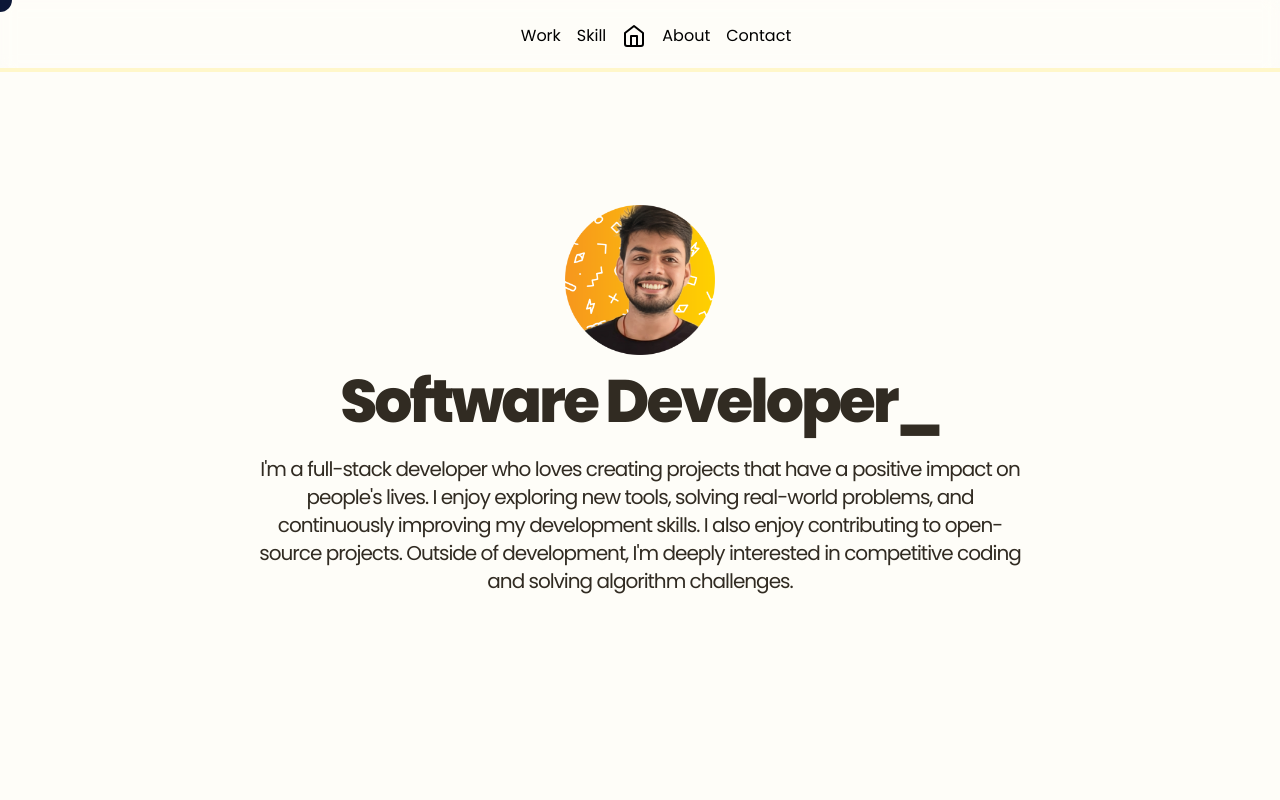
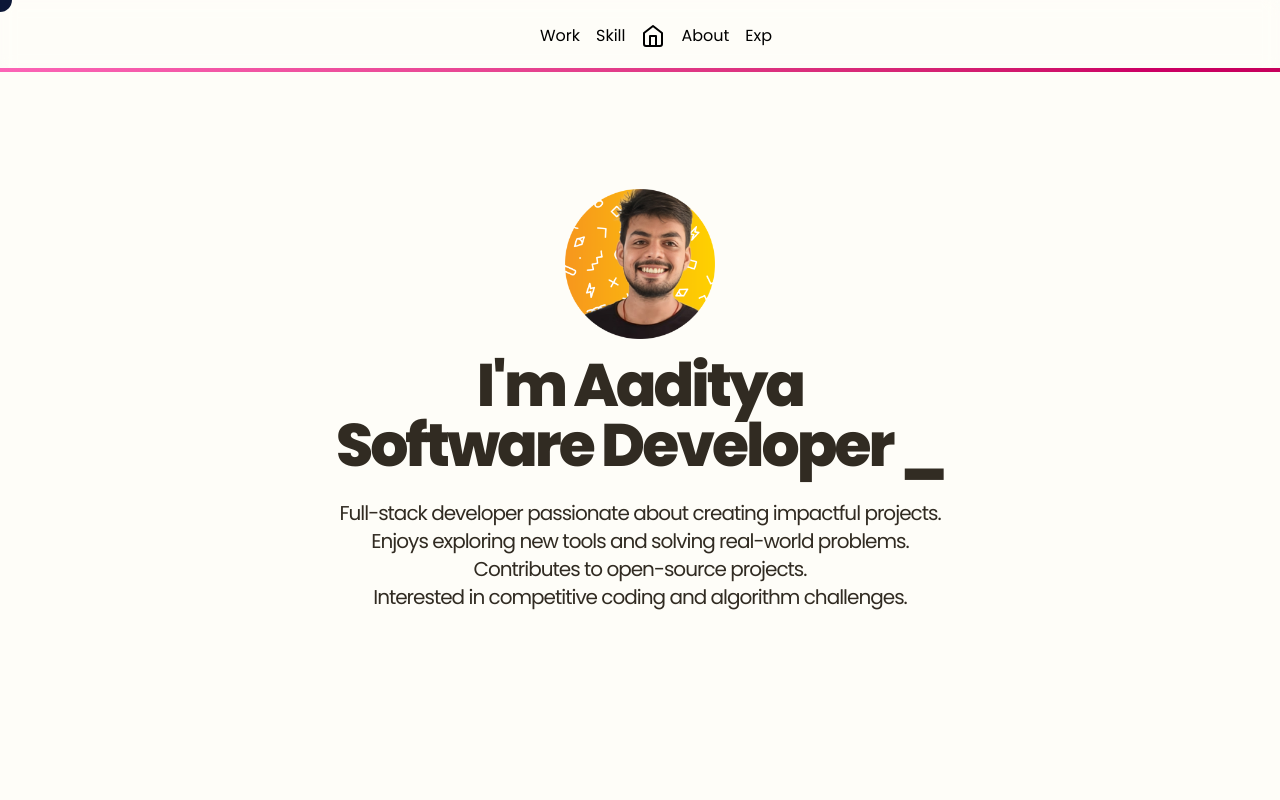
Before and after one commit to aaditya1404/personal-portfolio, a Next.js app: page / in a window 1280 px wide. Shown: the top 800 px of the page. Built offline with nearby package versions, Linux system fonts and the light colour scheme.

Commit message:
Created features

```diff
--- a/components/FollowPointer.jsx
+++ b/components/FollowPointer.jsx
@@ -107,6 +107,7 @@ export default function DynamicCursor() {
           borderRadius: 12, // keep slightly rounded
         }}
         transition={{ type: "spring", stiffness: 300, damping: 30 }}
+        // className="bg-[#f2e6c1]"
         className="bg-[#f2e6c1]"
       />
     </motion.div>
--- a/components/Main.jsx
+++ b/components/Main.jsx
@@ -3,19 +3,26 @@ import React from 'react'
 
 const Main = () => {
 
-  const about = "I'm a full-stack developer who loves creating projects that have a positive impact on people's lives. I enjoy exploring new tools, solving real-world problems, and continuously improving my development skills.  I also enjoy contributing to open-source projects. Outside of development, I'm deeply interested in competitive coding and solving algorithm challenges."
+  const name = "I'm Aaditya"
+  // const about = "I'm a full-stack developer who loves creating projects that have a positive impact on people's lives. I enjoy exploring new tools, solving real-world problems, and continuously improving my development skills.  I also enjoy contributing to open-source projects. Outside of development, I'm deeply interested in competitive coding and solving algorithm challenges."
+  const about = "Enjoys exploring new tools and solving real-world problems."
 
   return (
-    <div className='w-full min-h-screen flex items-center justify-center flex-col'>
+    <div className='w-full min-h-screen flex items-center justify-center flex-col' id='main'>
       {/* Photo */}
       <div className='mb-4'>
         <Image src={"/image/profile-pic.png"} height={"150"} width={"150"} alt='Home image' />
       </div>
       <div className='mb-6'>
-        <p className='text-3xl lg:max-w-3xl text-[#312B22] lg:text-6xl font-extrabold tracking-tighter text-center'>Software Developer<spam className="animate-pulse z-0">_</spam></p>
+        <p className='text-3xl lg:max-w-3xl text-[#312B22] lg:text-6xl font-extrabold tracking-tighter text-center'>{name}<br />Software Developer <span className="animate-pulse z-0">_</span></p>
       </div>
       <div >
-        <p className='text-[#312B22] max-w-xs lg:max-w-3xl text-center lg:text-xl tracking-tighter'>{about}</p>
+        <p className='text-[#312B22] max-w-xs lg:max-w-3xl text-center lg:text-xl tracking-tighter'>
+          Full-stack developer passionate about creating impactful projects.<br />
+          Enjoys exploring new tools and solving real-world problems.<br />
+          Contributes to open-source projects.<br />
+          Interested in competitive coding and algorithm challenges.
+        </p>
       </div>
     </div>
   )
--- a/components/Navbar.jsx
+++ b/components/Navbar.jsx
@@ -6,11 +6,11 @@ const Navbar = () => {
         <div className="flex w-full backdrop-blur-sm fixed items-center justify-center gap-4 h-18 lg:h-18 border-b border-black/10 z-10">
             <Link href={"/#work"} className="cursor-pointer translate-x-4 py-7">Work</Link>
             <Link href={"/#skill"} className="cursor-pointer translate-x-4 py-7">Skill</Link>
-            <div className="translate-x-4">
+            <Link href={"/#main"} className="translate-x-4">
                 <FiHome className="text-2xl cursor-pointer"/>
-            </div>
-            <p className="cursor-pointer translate-x-4 py-7">About</p>
-            <p className="cursor-pointer translate-x-4 py-7">Contact</p>
+            </Link>
+            <Link href={"/about"} className="cursor-pointer translate-x-4 py-7">About</Link>
+            <Link href={"/#experince"} className="cursor-pointer translate-x-4 py-7">Exp</Link>
         </div>
     )
 }
--- a/components/ScrollProgressBar.jsx
+++ b/components/ScrollProgressBar.jsx
@@ -11,8 +11,8 @@ export default function ScrollProgressBar() {
 
     return (
         <motion.div
-            // className="fixed top-18 left-0 right-0 h-2 bg-linear-to-r from-indigo-500 to-cyan-400 origin-left z-50"
-            className="fixed top-17 left-0 right-0 bg-[#fff7ca] h-1 bg-linear-to-r  origin-left z-50"
+            className="fixed top-17 left-0 right-0 h-1 bg-linear-to-r from-pink-400 to-pink-700 origin-left z-50"
+            // className="fixed top-17 left-0 right-0 bg-[#fff7ca] h-1 bg-linear-to-r  origin-left z-50"
             style={{ scaleX: smoothProgress }}
         />
     );
--- a/components/Skill.jsx
+++ b/components/Skill.jsx
@@ -1,5 +1,6 @@
 import Image from 'next/image'
 import React from 'react'
+import ScrollReveal from './ScrollReveal';
 
 const Skill = () => {
 
@@ -77,9 +78,12 @@ const Skill = () => {
 
   return (
     <div id='skill' className='w-full min-h-screen flex items-center justify-center flex-col'>
+      <ScrollReveal>
         <p className='w-xs lg:w-5xl border-b border-black/10 text-black/70 text-3xl mb-8 mt-14 lg:mt-8'>Skill</p>
+      </ScrollReveal>
 
       {/* Programming Languages */}
+      <ScrollReveal>
         <div className='w-xs lg:w-5xl mb-4'>
           <p className='inline-block border-b border-black/10 pb-1 mb-2'>Programming Languages</p>
           <div className='grid grid-cols-2 lg:grid-cols-4'>
@@ -93,9 +97,11 @@ const Skill = () => {
             ))}
           </div>
         </div>
+      </ScrollReveal>
 
 
       {/* Programming Languages */}
+      <ScrollReveal>
         <div className='w-xs lg:w-5xl mb-4'>
           <p className='inline-block border-b border-black/10 pb-1 mb-2'>Frameworks & Libraries</p>
           <div className='grid grid-cols-2 lg:grid-cols-4'>
@@ -109,9 +115,11 @@ const Skill = () => {
             ))}
           </div>
         </div>
+      </ScrollReveal>
 
 
       {/* Database */}
+      <ScrollReveal>
         <div className='w-xs lg:w-5xl mb-4'>
           <p className='inline-block border-b border-black/10 pb-1 mb-2'>Databases</p>
           <div className='grid grid-cols-2 lg:grid-cols-4'>
@@ -125,9 +133,11 @@ const Skill = () => {
             ))}
           </div>
         </div>
+      </ScrollReveal>
 
 
       {/* Cloud & devOps */}
+      <ScrollReveal>
         <div className='w-xs lg:w-5xl mb-4'>
           <p className='inline-block border-b border-black/10 pb-1 mb-2'>Cloud & DevOps</p>
           <div className='grid grid-cols-2 lg:grid-cols-4'>
@@ -141,6 +151,7 @@ const Skill = () => {
             ))}
           </div>
         </div>
+      </ScrollReveal>
     </div>
   )
 }
```
Lines whose indentation alone changed are shown as unchanged.
